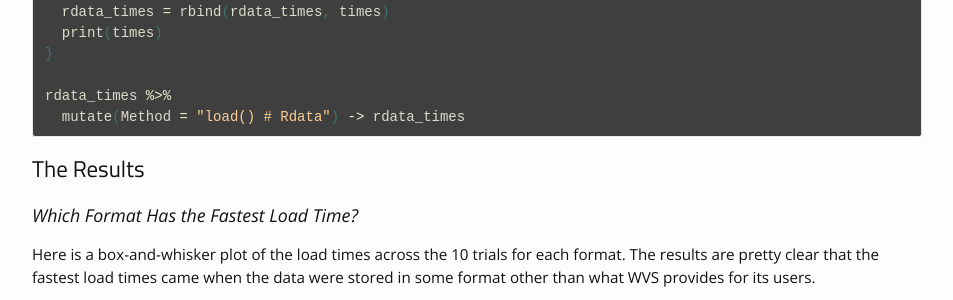
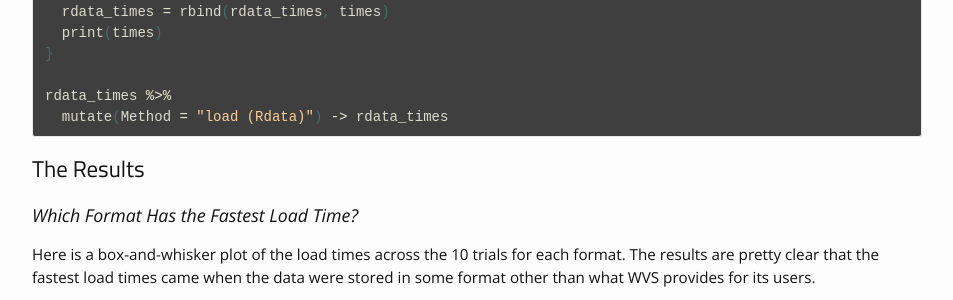
Before and after one commit to svmiller/svmiller.github.io, a Jekyll site: the page built from _posts/2019-01-22-how-should-you-store-load-bigger-data-sets-wvs.md, in a window 1280 px wide and 900 px high, scrolled down 1353 px. Shown: the part 151-451 px from the top of the window, without its empty margins (163-1116 px from the left). Built offline with Jekyll 4.4.1, drawn with Linux system fonts in a browser that asks for light colours; nearby versions of some CDN libraries; some web fonts are replaced; comment, search, counter and statistics services are not loaded.

Commit message:
try this

````diff
--- a/_posts/2019-01-22-how-should-you-store-load-bigger-data-sets-wvs.md
+++ b/_posts/2019-01-22-how-should-you-store-load-bigger-data-sets-wvs.md
@@ -73,7 +73,7 @@ for(i in 1:10) {
 }
 
 rdata_times %>%
-  mutate(Method = "load() # Rdata") -> rdata_times
+  mutate(Method = "load (Rdata)") -> rdata_times
 ```
 
 ## The Results
````
Also changed, not shown: figure/source/2019-01-22-how-should-you-store-load-bigger-data-sets-wvs/bwplotwvsloadtimes-1.png (deleted), 2 other files.
